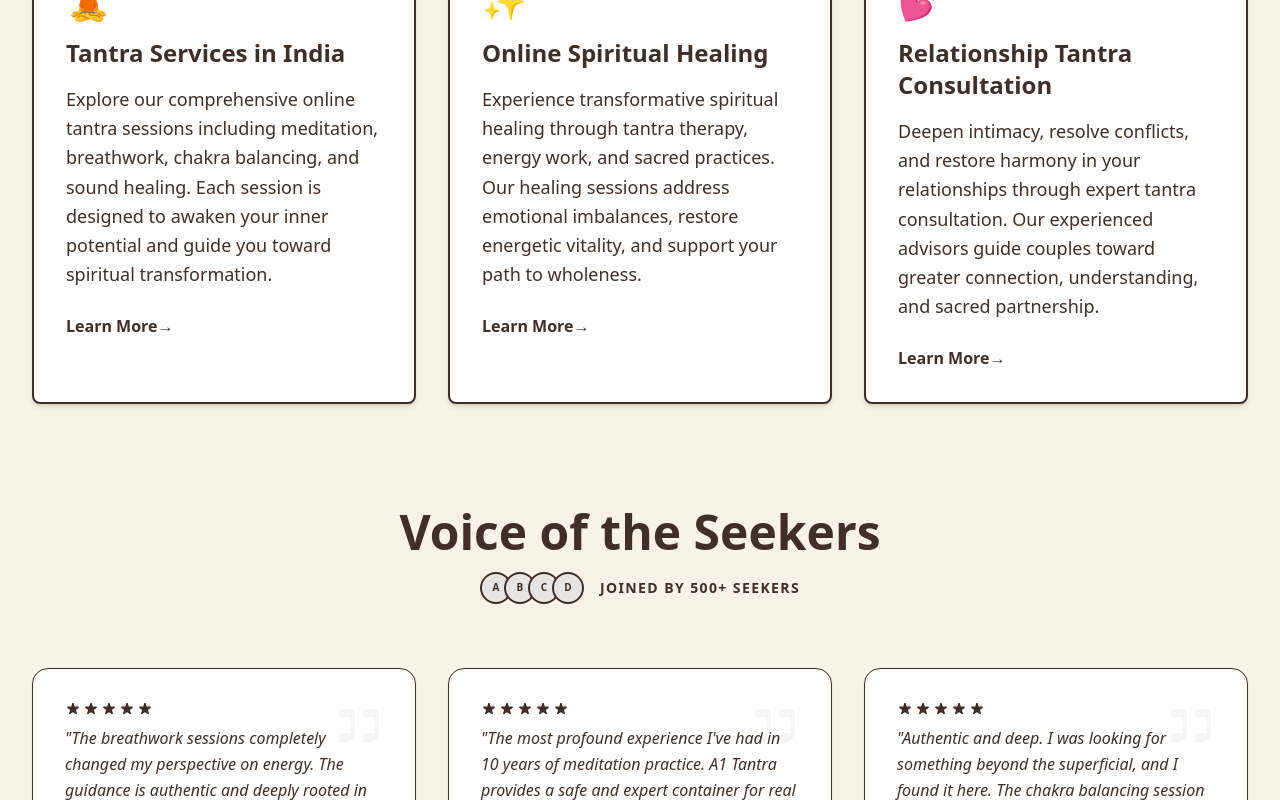
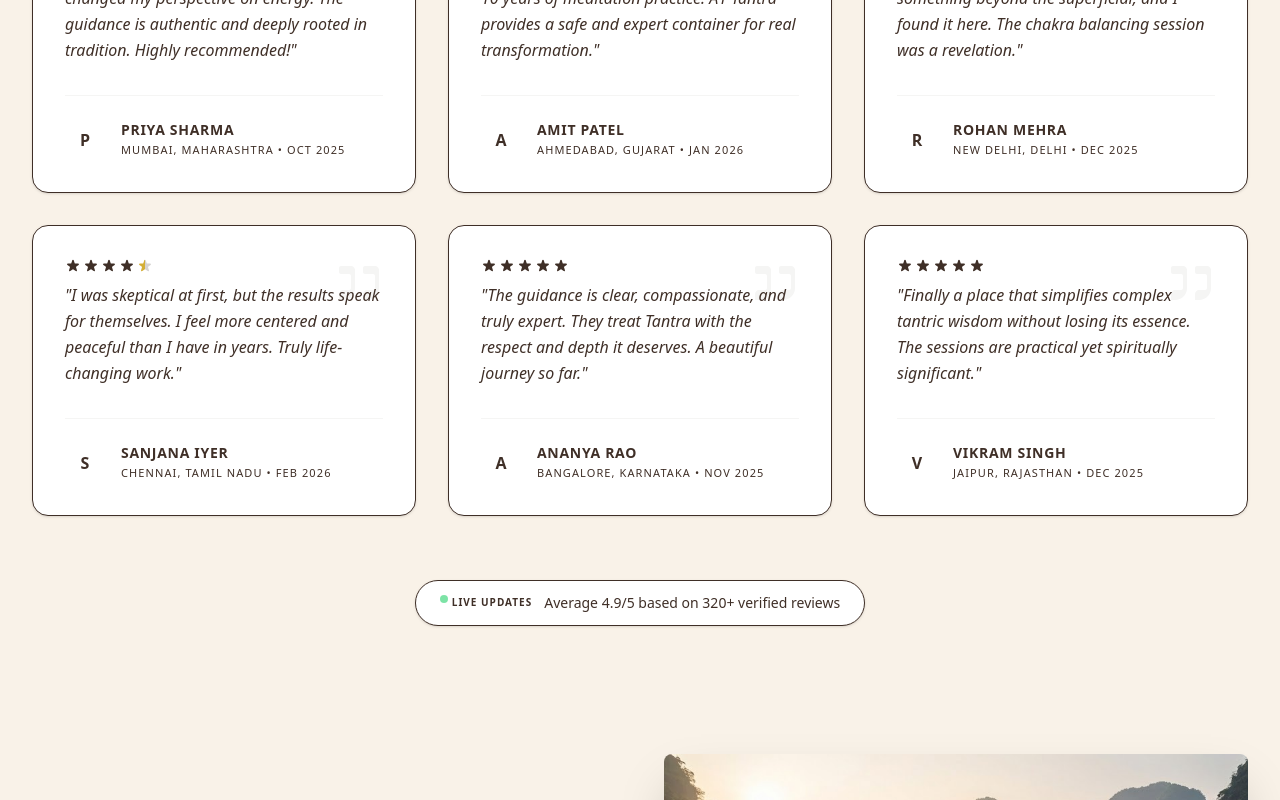
Before and after one commit to HarshalPatel1972/a1-tantra, a Next.js app: page / in a window 1280 px wide. Shown: the part 4880-5680 px from the top of the page. Built offline with nearby package versions, Linux system fonts and the light colour scheme; no server answers.

Commit message:
style: update reviews with Indian names/locations and temporarily hide sessions section

```diff
--- a/app/page.tsx
+++ b/app/page.tsx
@@ -21,7 +21,7 @@
       <WelcomeHome />
       <RealTalk />
       <TantraTypesSection />
-      <SessionsGrid />
+      {/* <SessionsGrid /> */}
       <OurTantraServices />
       <UserReviews />
       <BuildJourneyCTA />
--- a/components/UserReviews.tsx
+++ b/components/UserReviews.tsx
@@ -37,42 +37,42 @@
   const reviews = [
     {
       name: "Priya Sharma",
-      location: "Mumbai, India",
+      location: "Mumbai, Maharashtra",
       comment: "The breathwork sessions completely changed my perspective on energy. The guidance is authentic and deeply rooted in tradition. Highly recommended!",
       rating: 5,
       date: "Oct 2025",
     },
     {
-      name: "David Kingston",
-      location: "London, UK",
+      name: "Amit Patel",
+      location: "Ahmedabad, Gujarat",
       comment: "The most profound experience I've had in 10 years of meditation practice. A1 Tantra provides a safe and expert container for real transformation.",
       rating: 5,
       date: "Jan 2026",
     },
     {
       name: "Rohan Mehra",
-      location: "Delhi, India",
+      location: "New Delhi, Delhi",
       comment: "Authentic and deep. I was looking for something beyond the superficial, and I found it here. The chakra balancing session was a revelation.",
       rating: 5,
       date: "Dec 2025",
     },
     {
-      name: "Sarah Lindqvist",
-      location: "Stockholm, Sweden",
+      name: "Sanjana Iyer",
+      location: "Chennai, Tamil Nadu",
       comment: "I was skeptical at first, but the results speak for themselves. I feel more centered and peaceful than I have in years. Truly life-changing work.",
       rating: 4.5,
       date: "Feb 2026",
     },
     {
       name: "Ananya Rao",
-      location: "Bangalore, India",
+      location: "Bangalore, Karnataka",
       comment: "The guidance is clear, compassionate, and truly expert. They treat Tantra with the respect and depth it deserves. A beautiful journey so far.",
       rating: 5,
       date: "Nov 2025",
     },
     {
-      name: "James Thornton",
-      location: "New York, USA",
+      name: "Vikram Singh",
+      location: "Jaipur, Rajasthan",
       comment: "Finally a place that simplifies complex tantric wisdom without losing its essence. The sessions are practical yet spiritually significant.",
       rating: 5,
       date: "Dec 2025",
```
